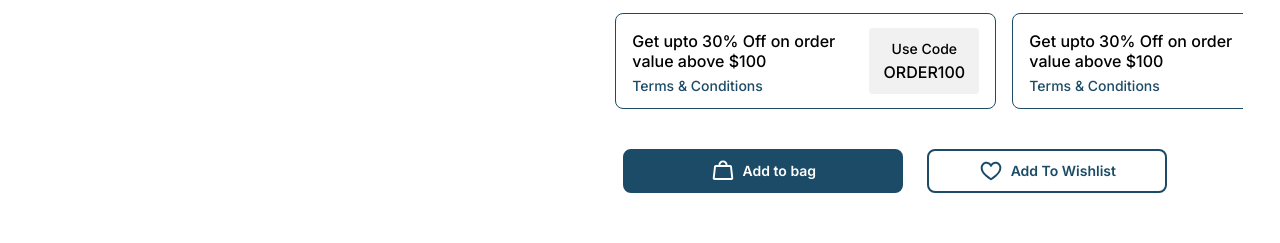
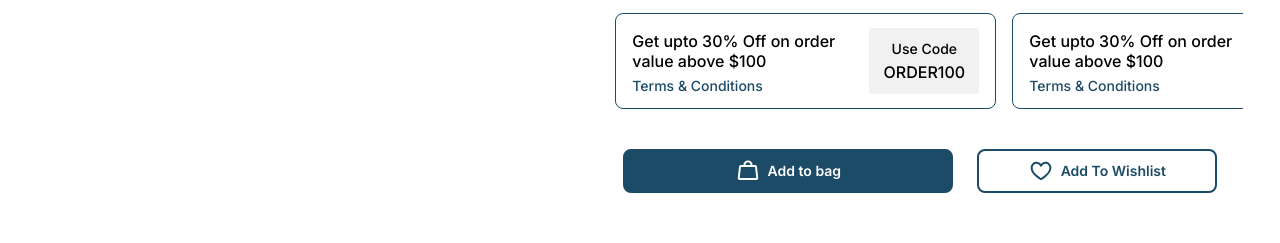
Before and after one commit to Gabriel-Lassen/E-Commerce-CodeVerse, a React (Vite) app in the folder codeverse/: page /products/1 in a window 1280 px wide. Shown: the part 1953-2196 px from the top of the page. Built offline with nearby package versions, Linux system fonts and the light colour scheme.

Commit message:
refactor: Products page btns wrapper width

```diff
--- a/codeverse/src/pages/Products/styles.module.scss
+++ b/codeverse/src/pages/Products/styles.module.scss
@@ -10,7 +10,6 @@
   }
 
   .btns {
-    max-width: 592px;
     display: flex;
     align-items: center;
     gap: 24px;
```
